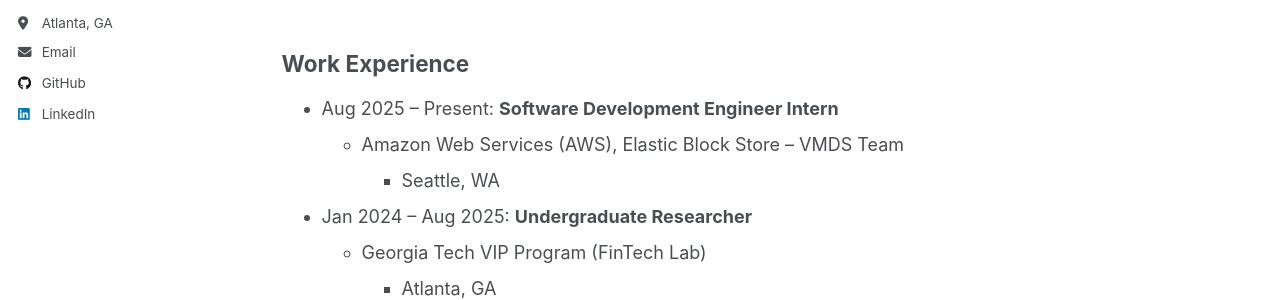
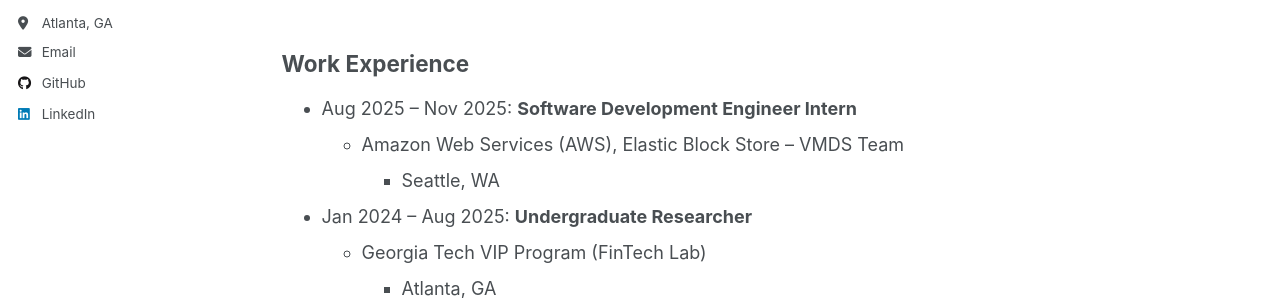
Before and after one commit to minovermax/minovermax.github.io, a Jekyll site: the page built from _pages/cv.md, in a window 1280 px wide and 900 px high. Shown: the part 302-602 px from the top of the window. Built offline with Jekyll 4.4.1, drawn with Linux system fonts in a browser that asks for light colours; a script that is not in the unit is left out.

Commit message:
12/15/25 update

```diff
--- a/_pages/cv.md
+++ b/_pages/cv.md
@@ -16,7 +16,7 @@
 
 ## Work Experience
 
-* Aug 2025 – Present: **Software Development Engineer Intern**
+* Aug 2025 – Nov 2025: **Software Development Engineer Intern**
   * Amazon Web Services (AWS), Elastic Block Store – VMDS Team
     * Seattle, WA
 
```
Also changed, not shown: _pages/about.md (+1 -1 lines).
